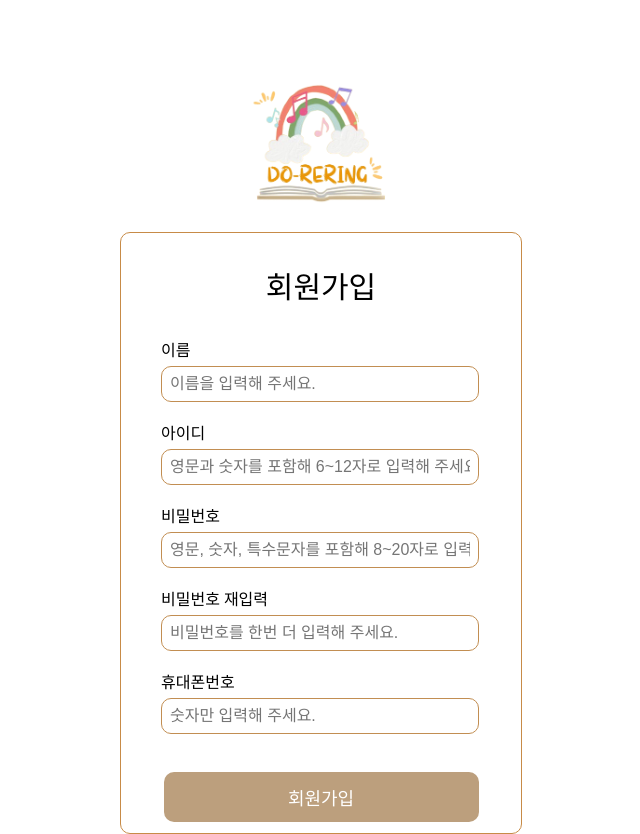
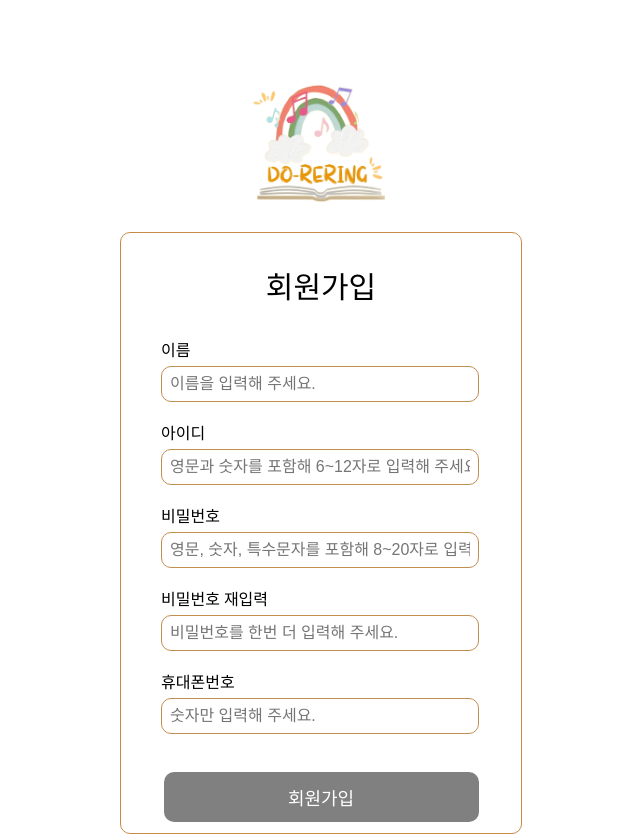
Before and after one commit to Re-Spring/DoFront, a React (Create React App) app: page /enroll in a window 1280 px wide. Shown: the whole page, without its empty margins (319-959 px from the left). Built offline with nearby package versions, Linux system fonts and the light colour scheme.

Commit message:
[Refactoring] 동화생성, 회원가입 UI 수정

```diff
--- a/src/pages/fairytale/Make.js
+++ b/src/pages/fairytale/Make.js
@@ -66,6 +66,7 @@ function Make(){
     const userId = user.userId
     const userCode = user.userCode
     console.log(userId)
+    const tempVoiceCode = localStorage.getItem('tempVoiceCode');
 
     const makeHandler = async (e) => {
             // 폼 제출 이벤트 방지
@@ -139,9 +140,13 @@ function Make(){
                                     <option value="nova">Nova</option>
                                     <option value="shimmer">Shimmer</option>
                                 </optgroup>
-                                <optgroup label="등록한 목소리">
-                                    <option value="myVoice">내 목소리</option>
-                                </optgroup>
+                                {tempVoiceCode || (user.userVoiceId && user.userVoiceId != null) ? (
+                                    <optgroup label="등록한 목소리">
+                                        <option value="myVoice">내 목소리</option>
+                                    </optgroup>
+                                ) : (
+                                    <optgroup label="등록한 목소리가 없어요"></optgroup>
+                                )}
                             </select>
                         </div>
                         <div className='choice'>
--- a/src/styles/user/Enroll.css
+++ b/src/styles/user/Enroll.css
@@ -68,6 +68,10 @@
     margin-top: 20px;
 }
 
+.enrollBtn:disabled {
+    background-color: gray;
+}
+
 button{
     cursor: pointer;
 }
```
